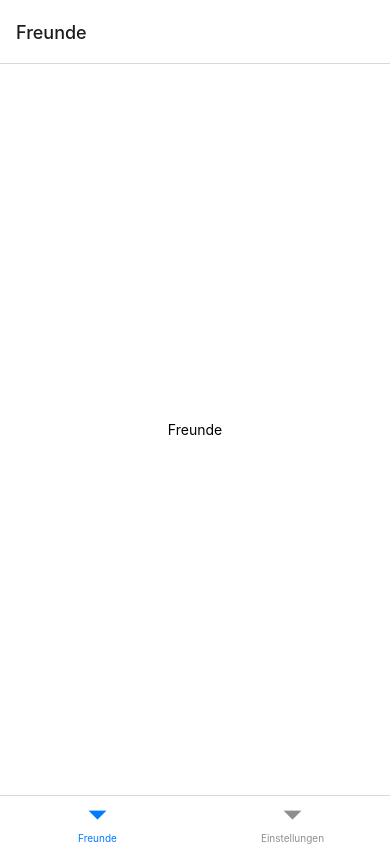
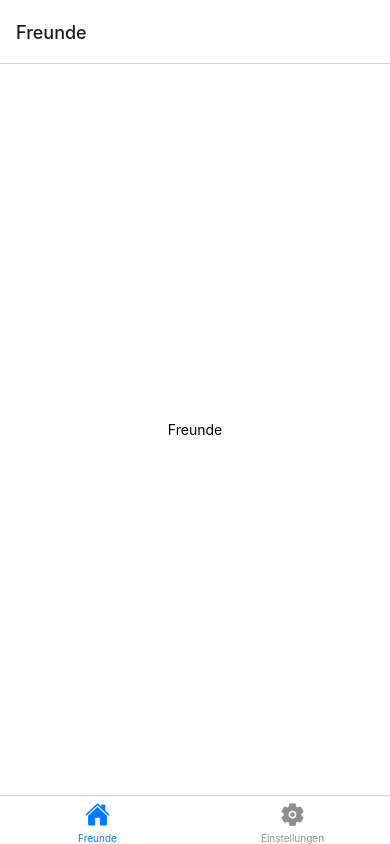
Before and after one commit to behrends/FriendsList, a React Native app: screen / in a window 390 px wide. Built offline with nearby package versions, Linux system fonts and the light colour scheme.

Commit message:
Tableiste mit Icons gestalten

```diff
--- a/Navigation.jsx
+++ b/Navigation.jsx
@@ -1,5 +1,6 @@
 import { NavigationContainer } from '@react-navigation/native';
 import { createBottomTabNavigator } from '@react-navigation/bottom-tabs';
+import * as Icon from '@expo/vector-icons';
 import HomeScreen from './screens/HomeScreen';
 import SettingsScreen from './screens/SettingsScreen';
 
@@ -12,12 +13,26 @@ export default function Navigation() {
         <Tab.Screen
           name="Home"
           component={HomeScreen}
-          options={{ title: 'Freunde' }}
+          options={{
+            title: 'Freunde',
+            tabBarIcon: ({ size, color }) => (
+              <Icon.Ionicons name="home" size={size} color={color} />
+            ),
+          }}
         />
         <Tab.Screen
           name="Settings"
           component={SettingsScreen}
-          options={{ title: 'Einstellungen' }}
+          options={{
+            title: 'Einstellungen',
+            tabBarIcon: ({ size, color }) => (
+              <Icon.Ionicons
+                name="settings"
+                size={size}
+                color={color}
+              />
+            ),
+          }}
         />
       </Tab.Navigator>
     </NavigationContainer>
```
